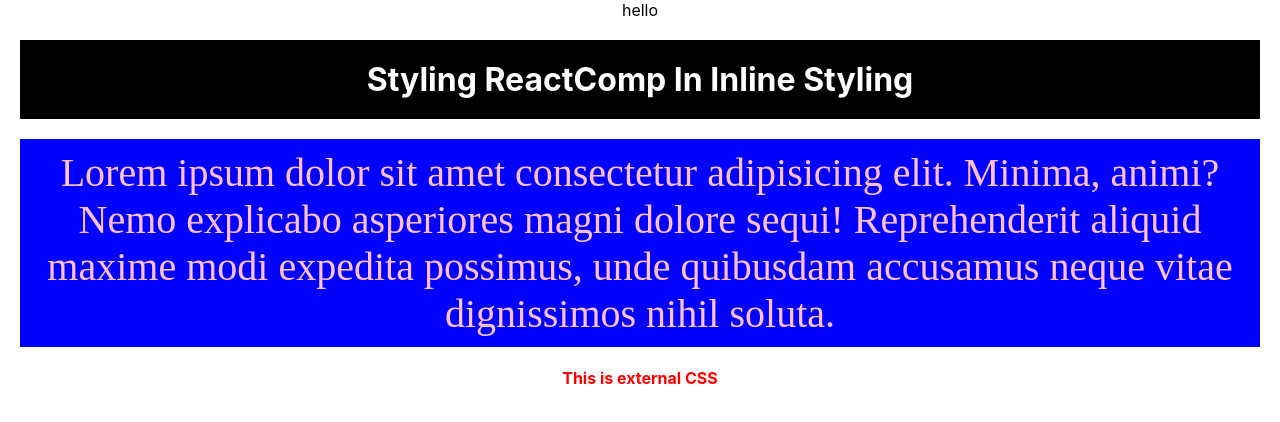
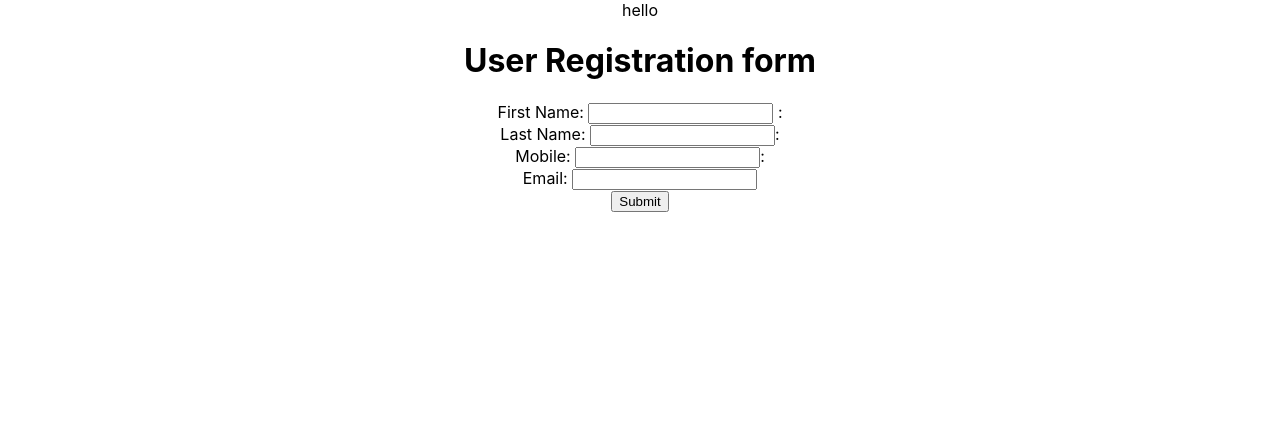
Before and after one commit to poojarupanwar/React_Learn, a React (Create React App) app in the folder learnreact/: page / in a window 1280 px wide. Shown: the top 422 px of the page. Built offline with nearby package versions, Linux system fonts and the light colour scheme.

Commit message:
Update App.js

```diff
--- a/learnreact/src/App.js
+++ b/learnreact/src/App.js
@@ -1,11 +1,13 @@
 // import logo from './logo.svg';
 import './App.css';
+import FormBasics from './components/Day5/FormBasics';
 // import PropsComponent from './components/Day2/PropComponent';
 // import PropsDestructureInClass from './components/Day2/PropsDestructureInClass';
 // import StateComp from './components/Day3/StateComp';
-import StylingReactComp from './components/Day5/StylingReactComp';
+// import StylingReactComp from './components/Day5/StylingReactComp';
 // import FunctionComponent from './components/Day2/FunctionComponent';
 // import ClassComponent from './components/Day2/ClassComponent';
+
 
 function App() {
   return (
@@ -17,7 +19,8 @@ function App() {
            {/* <PropsComponent name='pooja' company='avalara'/> */}
            {/* <PropsDestructureInClass name="pooja" company="Avalara"/> */}
            {/* <StateComp/> */}
-           <StylingReactComp/>
+           {/* <StylingReactComp/> */}
+           <FormBasics/>
 
 
     </div>
```
